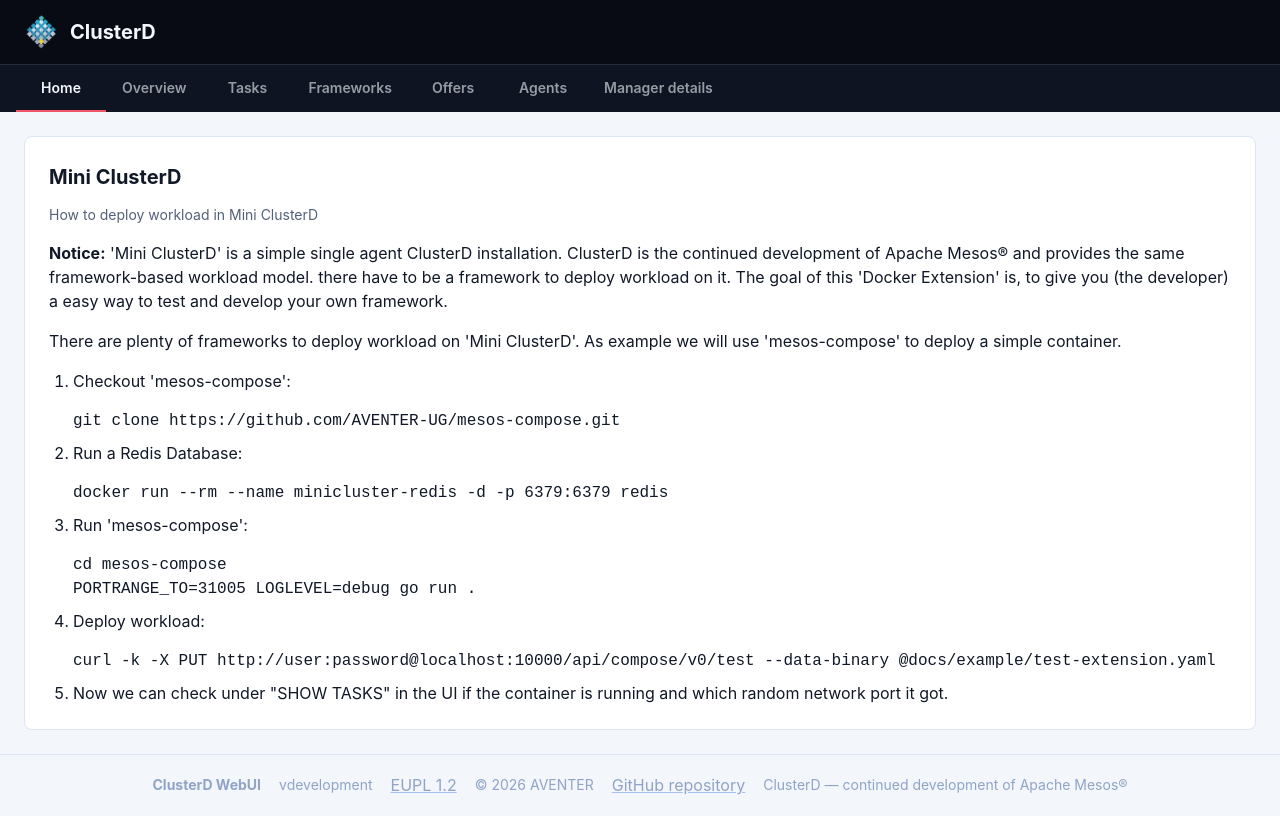
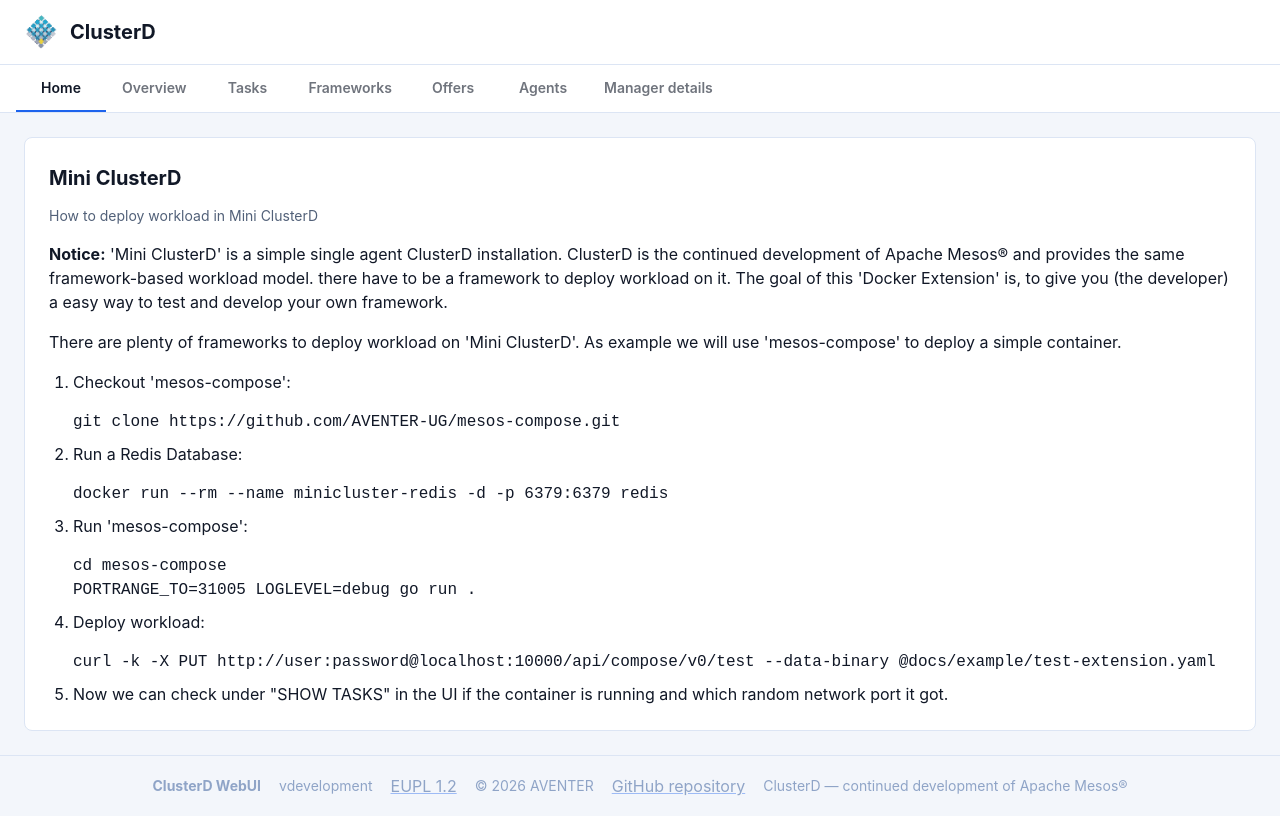
Before and after one commit to AVENTER-UG/docker-mesos-extension, a React (Vite) app in the folder ui/: page / in a window 1280 px wide. Built offline with nearby package versions, Linux system fonts and the light colour scheme.

Commit message:
CHANGE: design matches more docker desktop

```diff
--- a/ui/src/app/App.css
+++ b/ui/src/app/App.css
@@ -13,6 +13,8 @@
   --clusterd-card-hover-shadow: 0 4px 18px rgba(53, 112, 233, 0.2);
   --clusterd-code-background: #05070d;
   --clusterd-code-text: #b9dafa;
+  --clusterd-nav: #0e1422;
+  --clusterd-nav-text: #f3f6fb;
 }
 
 :root[data-color-mode="light"] {
@@ -29,6 +31,8 @@
   --clusterd-card-hover-shadow: 0 4px 18px rgba(53, 112, 233, 0.16);
   --clusterd-code-background: #eef3ff;
   --clusterd-code-text: #173765;
+  --clusterd-nav: #ffffff;
+  --clusterd-nav-text: #111827;
 }
 
 .App {
@@ -149,14 +153,19 @@
 
 .main-tabs {
   padding: 0 16px;
-  background: #0e1422;
-  border-top: 1px solid rgba(167, 191, 232, 0.14);
+  background: var(--clusterd-nav);
+  color: var(--clusterd-nav-text);
+  border-top: 1px solid var(--clusterd-line);
 }
 
 .main-tabs .MuiTab-root {
   min-height: 46px;
   text-transform: none;
   font-weight: 600;
+}
+
+.main-tabs .MuiTab-root:hover {
+  background: color-mix(in srgb, var(--clusterd-nav-text) 8%, transparent);
 }
 
 .cluster-hero {
--- a/ui/src/app/theme.js
+++ b/ui/src/app/theme.js
@@ -42,8 +42,8 @@ export function createClusterTheme(mode) {
   return createTheme({
     palette: {
       mode: dark ? "dark" : "light",
-      primary: { main: "#3570e9", light: "#71b7ff" },
-      secondary: { main: "#ef5364" },
+      primary: { main: "#1d63ed", light: "#71b7ff" },
+      secondary: { main: "#1d63ed" },
       background: dark
         ? { default: "#080b14", paper: "#0e1422" }
         : { default: "#f3f6fb", paper: "#ffffff" },
@@ -63,12 +63,28 @@ export function createClusterTheme(mode) {
     components: {
       MuiAppBar: {
         styleOverrides: {
-          root: { backgroundColor: "#080b14", color: "#f3f6fb" },
+          root: {
+            backgroundColor: dark ? "#080b14" : "#ffffff",
+            color: dark ? "#f3f6fb" : "#111827",
+            borderBottom: `1px solid ${dark ? "rgba(167, 191, 232, 0.14)" : "#dce5f4"}`,
+          },
         },
       },
       MuiToolbar: {
         styleOverrides: {
-          root: { backgroundColor: "#080b14" },
+          root: {
+            minHeight: 64,
+            backgroundColor: dark ? "#080b14" : "#ffffff",
+          },
+        },
+      },
+      MuiTab: {
+        styleOverrides: {
+          root: {
+            minHeight: 48,
+            fontWeight: 600,
+            textTransform: "none",
+          },
         },
       },
     },
```
Also changed, not shown: 1 other file (tests, documents, lock files or other folders).
